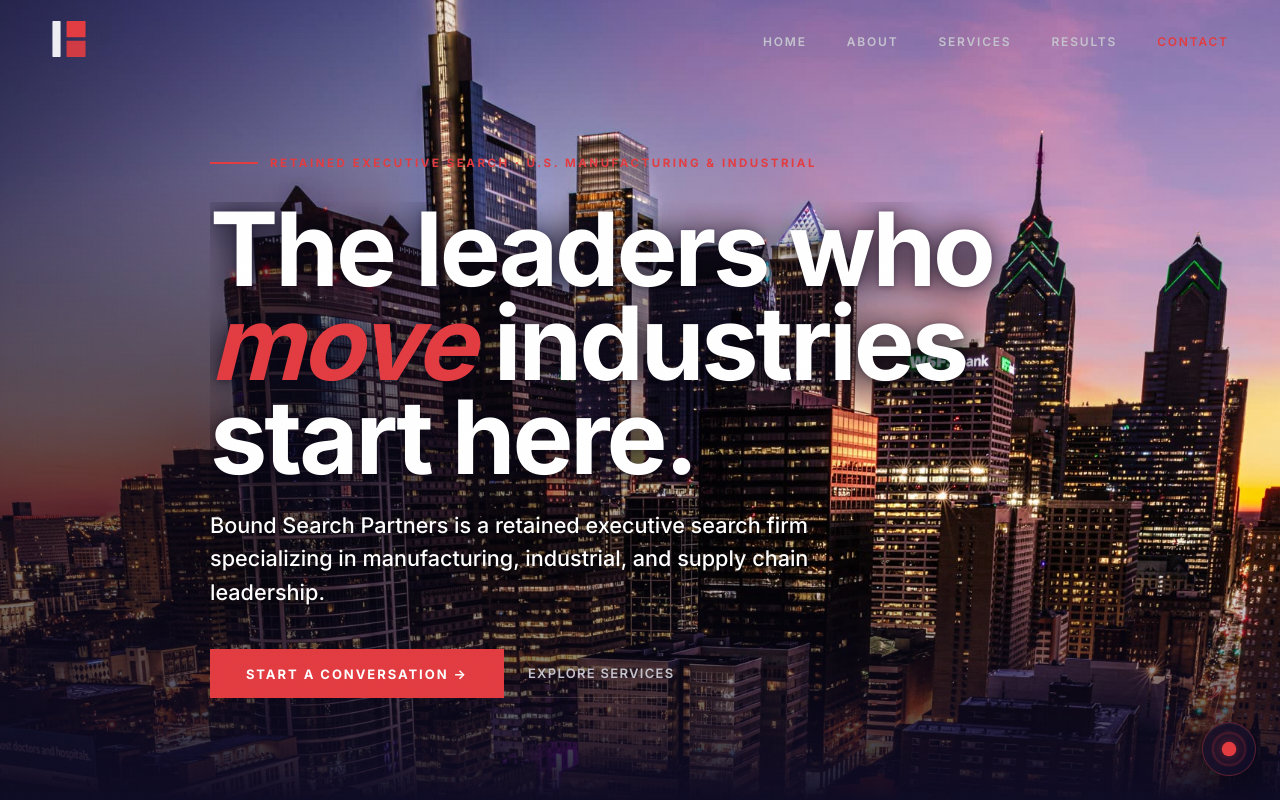
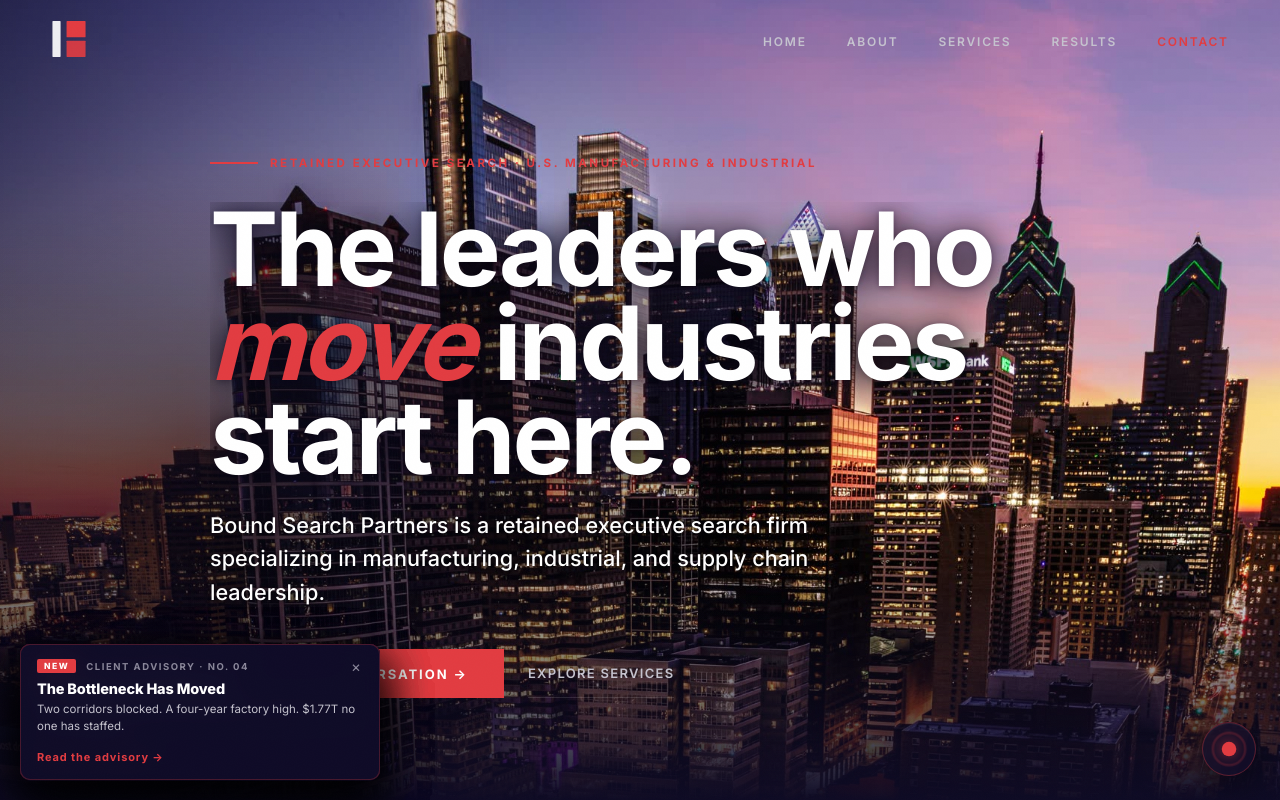
Before and after one commit to rc562/bound-search-partners, a React (Vite) app: page / in a window 1280 px wide. Shown: the top 800 px of the page. Built offline with nearby package versions, Linux system fonts and the light colour scheme.

Commit message:
Advisories strip: badge after title, columns aligned

```diff
--- a/src/App.jsx
+++ b/src/App.jsx
@@ -74,6 +74,13 @@ export default function App() {
   const [navOpen,setNavOpen] = useState(false);
   const [ctaVis,setCtaVis] = useState(false);
   const [indOpen,setIndOpen] = useState(-1);
+  const [advToast,setAdvToast] = useState(false);
+  useEffect(() => {
+    try { if (sessionStorage.getItem("bspAdvToast4")) return; } catch(e) {}
+    const t = setTimeout(() => setAdvToast(true), 1600);
+    return () => clearTimeout(t);
+  }, []);
+  const dismissToast = () => { setAdvToast(false); try { sessionStorage.setItem("bspAdvToast4","1"); } catch(e) {} };
   const [rowItem,setRowItem] = useState({});
   const [hovChip,setHovChip] = useState(null);
 
@@ -338,6 +345,7 @@ export default function App() {
         @keyframes blink{0%,100%{opacity:1}50%{opacity:0}}
         @keyframes annoIn{from{opacity:0;transform:translateY(8px)}to{opacity:1;transform:none}}
         @keyframes typeDot{0%,60%,100%{transform:translateY(0);opacity:.45}30%{transform:translateY(-4px);opacity:1}}
+        @keyframes toastUp{from{opacity:0;transform:translateY(16px)}to{opacity:1;transform:translateY(0)}}
         @media(hover:none){
           body, body *{-webkit-user-select:none!important;user-select:none!important;-webkit-touch-callout:none}
           input, textarea{-webkit-user-select:text!important;user-select:text!important;-webkit-touch-callout:default}
@@ -532,6 +540,19 @@ export default function App() {
         </div>
       </section>
 
+      {advToast && (
+        <div style={{position:"fixed",left:20,bottom:20,zIndex:70,maxWidth:"min(360px,calc(100vw - 40px))",background:"rgba(16,13,40,.92)",backdropFilter:"blur(14px)",WebkitBackdropFilter:"blur(14px)",border:"1px solid rgba(226,60,65,.25)",borderRadius:10,padding:"14px 16px",boxShadow:"0 18px 50px rgba(0,0,0,.45)",animation:"toastUp .5s cubic-bezier(.23,1,.32,1)"}}>
+          <div style={{display:"flex",alignItems:"center",gap:10,marginBottom:6}}>
+            <span style={{fontSize:8.5,fontWeight:800,letterSpacing:".18em",color:"#fff",background:C.r,padding:"2px 7px",borderRadius:2}}>NEW</span>
+            <span style={{fontSize:9.5,fontWeight:700,letterSpacing:".16em",textTransform:"uppercase",color:C.g}}>Client Advisory · No. 04</span>
+            <span onClick={dismissToast} style={{marginLeft:"auto",cursor:"pointer",color:C.g,fontSize:15,lineHeight:1,padding:"0 2px"}} aria-label="Dismiss">×</span>
+          </div>
+          <div style={{fontSize:14.5,fontWeight:800,color:C.w,marginBottom:4,letterSpacing:"-.01em"}}>The Bottleneck Has Moved</div>
+          <div style={{fontSize:11.5,color:C.gl,lineHeight:1.5,marginBottom:10}}>Two corridors blocked. A four-year factory high. $1.77T no one has staffed.</div>
+          <a href="/BSP_Advisory_2026-06-12.pdf" target="_blank" rel="noopener noreferrer" onClick={dismissToast} style={{fontSize:11,fontWeight:700,letterSpacing:".08em",color:C.r,textDecoration:"none"}}>Read the advisory →</a>
+        </div>
+      )}
+
       {/* Gradient transition */}
       <div style={{height:1,background:"linear-gradient(90deg,transparent,rgba(226,60,65,.15),transparent)"}}/>
 
@@ -613,6 +634,19 @@ export default function App() {
 
         </div>
       </section>
+
+      {advToast && (
+        <div style={{position:"fixed",left:20,bottom:20,zIndex:70,maxWidth:"min(360px,calc(100vw - 40px))",background:"rgba(16,13,40,.92)",backdropFilter:"blur(14px)",WebkitBackdropFilter:"blur(14px)",border:"1px solid rgba(226,60,65,.25)",borderRadius:10,padding:"14px 16px",boxShadow:"0 18px 50px rgba(0,0,0,.45)",animation:"toastUp .5s cubic-bezier(.23,1,.32,1)"}}>
+          <div style={{display:"flex",alignItems:"center",gap:10,marginBottom:6}}>
+            <span style={{fontSize:8.5,fontWeight:800,letterSpacing:".18em",color:"#fff",background:C.r,padding:"2px 7px",borderRadius:2}}>NEW</span>
+            <span style={{fontSize:9.5,fontWeight:700,letterSpacing:".16em",textTransform:"uppercase",color:C.g}}>Client Advisory · No. 04</span>
+            <span onClick={dismissToast} style={{marginLeft:"auto",cursor:"pointer",color:C.g,fontSize:15,lineHeight:1,padding:"0 2px"}} aria-label="Dismiss">×</span>
+          </div>
+          <div style={{fontSize:14.5,fontWeight:800,color:C.w,marginBottom:4,letterSpacing:"-.01em"}}>The Bottleneck Has Moved</div>
+          <div style={{fontSize:11.5,color:C.gl,lineHeight:1.5,marginBottom:10}}>Two corridors blocked. A four-year factory high. $1.77T no one has staffed.</div>
+          <a href="/BSP_Advisory_2026-06-12.pdf" target="_blank" rel="noopener noreferrer" onClick={dismissToast} style={{fontSize:11,fontWeight:700,letterSpacing:".08em",color:C.r,textDecoration:"none"}}>Read the advisory →</a>
+        </div>
+      )}
 
       {/* Gradient transition */}
       <div style={{height:1,background:"linear-gradient(90deg,transparent,rgba(226,60,65,.1),transparent)"}}/>
@@ -758,6 +792,19 @@ export default function App() {
 
         </div>
       </section>
+
+      {advToast && (
+        <div style={{position:"fixed",left:20,bottom:20,zIndex:70,maxWidth:"min(360px,calc(100vw - 40px))",background:"rgba(16,13,40,.92)",backdropFilter:"blur(14px)",WebkitBackdropFilter:"blur(14px)",border:"1px solid rgba(226,60,65,.25)",borderRadius:10,padding:"14px 16px",boxShadow:"0 18px 50px rgba(0,0,0,.45)",animation:"toastUp .5s cubic-bezier(.23,1,.32,1)"}}>
+          <div style={{display:"flex",alignItems:"center",gap:10,marginBottom:6}}>
+            <span style={{fontSize:8.5,fontWeight:800,letterSpacing:".18em",color:"#fff",background:C.r,padding:"2px 7px",borderRadius:2}}>NEW</span>
+            <span style={{fontSize:9.5,fontWeight:700,letterSpacing:".16em",textTransform:"uppercase",color:C.g}}>Client Advisory · No. 04</span>
+            <span onClick={dismissToast} style={{marginLeft:"auto",cursor:"pointer",color:C.g,fontSize:15,lineHeight:1,padding:"0 2px"}} aria-label="Dismiss">×</span>
+          </div>
+          <div style={{fontSize:14.5,fontWeight:800,color:C.w,marginBottom:4,letterSpacing:"-.01em"}}>The Bottleneck Has Moved</div>
+          <div style={{fontSize:11.5,color:C.gl,lineHeight:1.5,marginBottom:10}}>Two corridors blocked. A four-year factory high. $1.77T no one has staffed.</div>
+          <a href="/BSP_Advisory_2026-06-12.pdf" target="_blank" rel="noopener noreferrer" onClick={dismissToast} style={{fontSize:11,fontWeight:700,letterSpacing:".08em",color:C.r,textDecoration:"none"}}>Read the advisory →</a>
+        </div>
+      )}
 
       {/* Gradient transition */}
       <div style={{height:1,background:"linear-gradient(90deg,transparent,rgba(226,60,65,.1),transparent)"}}/>
@@ -915,6 +962,19 @@ export default function App() {
         </div>
       </section>
 
+      {advToast && (
+        <div style={{position:"fixed",left:20,bottom:20,zIndex:70,maxWidth:"min(360px,calc(100vw - 40px))",background:"rgba(16,13,40,.92)",backdropFilter:"blur(14px)",WebkitBackdropFilter:"blur(14px)",border:"1px solid rgba(226,60,65,.25)",borderRadius:10,padding:"14px 16px",boxShadow:"0 18px 50px rgba(0,0,0,.45)",animation:"toastUp .5s cubic-bezier(.23,1,.32,1)"}}>
+          <div style={{display:"flex",alignItems:"center",gap:10,marginBottom:6}}>
+            <span style={{fontSize:8.5,fontWeight:800,letterSpacing:".18em",color:"#fff",background:C.r,padding:"2px 7px",borderRadius:2}}>NEW</span>
+            <span style={{fontSize:9.5,fontWeight:700,letterSpacing:".16em",textTransform:"uppercase",color:C.g}}>Client Advisory · No. 04</span>
+            <span onClick={dismissToast} style={{marginLeft:"auto",cursor:"pointer",color:C.g,fontSize:15,lineHeight:1,padding:"0 2px"}} aria-label="Dismiss">×</span>
+          </div>
+          <div style={{fontSize:14.5,fontWeight:800,color:C.w,marginBottom:4,letterSpacing:"-.01em"}}>The Bottleneck Has Moved</div>
+          <div style={{fontSize:11.5,color:C.gl,lineHeight:1.5,marginBottom:10}}>Two corridors blocked. A four-year factory high. $1.77T no one has staffed.</div>
+          <a href="/BSP_Advisory_2026-06-12.pdf" target="_blank" rel="noopener noreferrer" onClick={dismissToast} style={{fontSize:11,fontWeight:700,letterSpacing:".08em",color:C.r,textDecoration:"none"}}>Read the advisory →</a>
+        </div>
+      )}
+
       {/* Gradient transition */}
       <div style={{height:1,background:"linear-gradient(90deg,transparent,rgba(226,60,65,.12),transparent)"}}/>
 
@@ -965,8 +1025,7 @@ export default function App() {
                 onMouseEnter={e=>e.currentTarget.style.background="rgba(226,60,65,.03)"}
                 onMouseLeave={e=>e.currentTarget.style.background="transparent"}>
                 <span style={{fontSize:11,color:item.featured?C.r:C.g,fontWeight:600,letterSpacing:".08em",whiteSpace:"nowrap",minWidth:80}}>{item.date}</span>
-                {item.badge && <span style={{fontSize:9,fontWeight:700,letterSpacing:".15em",textTransform:"uppercase",color:"#fff",background:C.r,padding:"2px 8px",flexShrink:0}}>{item.badge}</span>}
-                <span style={{fontSize:13,fontWeight:700,color:item.featured?C.w:C.gl,flex:"1 1 200px"}}>{item.title}</span>
+                <span style={{fontSize:13,fontWeight:700,color:item.featured?C.w:C.gl,flex:"1 1 200px",display:"flex",alignItems:"center",gap:10}}>{item.title}{item.badge && <span style={{fontSize:9,fontWeight:700,letterSpacing:".15em",textTransform:"uppercase",color:"#fff",background:C.r,padding:"2px 8px",flexShrink:0}}>{item.badge}</span>}</span>
                 <span style={{fontSize:12,color:C.g,flex:"2 1 300px",display:"none"}} className="adv-desc">{item.desc}</span>
                 <span style={{fontSize:11,color:C.r,whiteSpace:"nowrap",fontWeight:600}}>Read →</span>
               </a>
@@ -975,6 +1034,19 @@ export default function App() {
 
         </div>
       </section>
+
+      {advToast && (
+        <div style={{position:"fixed",left:20,bottom:20,zIndex:70,maxWidth:"min(360px,calc(100vw - 40px))",background:"rgba(16,13,40,.92)",backdropFilter:"blur(14px)",WebkitBackdropFilter:"blur(14px)",border:"1px solid rgba(226,60,65,.25)",borderRadius:10,padding:"14px 16px",boxShadow:"0 18px 50px rgba(0,0,0,.45)",animation:"toastUp .5s cubic-bezier(.23,1,.32,1)"}}>
+          <div style={{display:"flex",alignItems:"center",gap:10,marginBottom:6}}>
+            <span style={{fontSize:8.5,fontWeight:800,letterSpacing:".18em",color:"#fff",background:C.r,padding:"2px 7px",borderRadius:2}}>NEW</span>
+            <span style={{fontSize:9.5,fontWeight:700,letterSpacing:".16em",textTransform:"uppercase",color:C.g}}>Client Advisory · No. 04</span>
+            <span onClick={dismissToast} style={{marginLeft:"auto",cursor:"pointer",color:C.g,fontSize:15,lineHeight:1,padding:"0 2px"}} aria-label="Dismiss">×</span>
+          </div>
+          <div style={{fontSize:14.5,fontWeight:800,color:C.w,marginBottom:4,letterSpacing:"-.01em"}}>The Bottleneck Has Moved</div>
+          <div style={{fontSize:11.5,color:C.gl,lineHeight:1.5,marginBottom:10}}>Two corridors blocked. A four-year factory high. $1.77T no one has staffed.</div>
+          <a href="/BSP_Advisory_2026-06-12.pdf" target="_blank" rel="noopener noreferrer" onClick={dismissToast} style={{fontSize:11,fontWeight:700,letterSpacing:".08em",color:C.r,textDecoration:"none"}}>Read the advisory →</a>
+        </div>
+      )}
 
       {/* Gradient transition */}
       <div style={{height:1,background:"linear-gradient(90deg,transparent,rgba(226,60,65,.08),transparent)"}}/>
```
